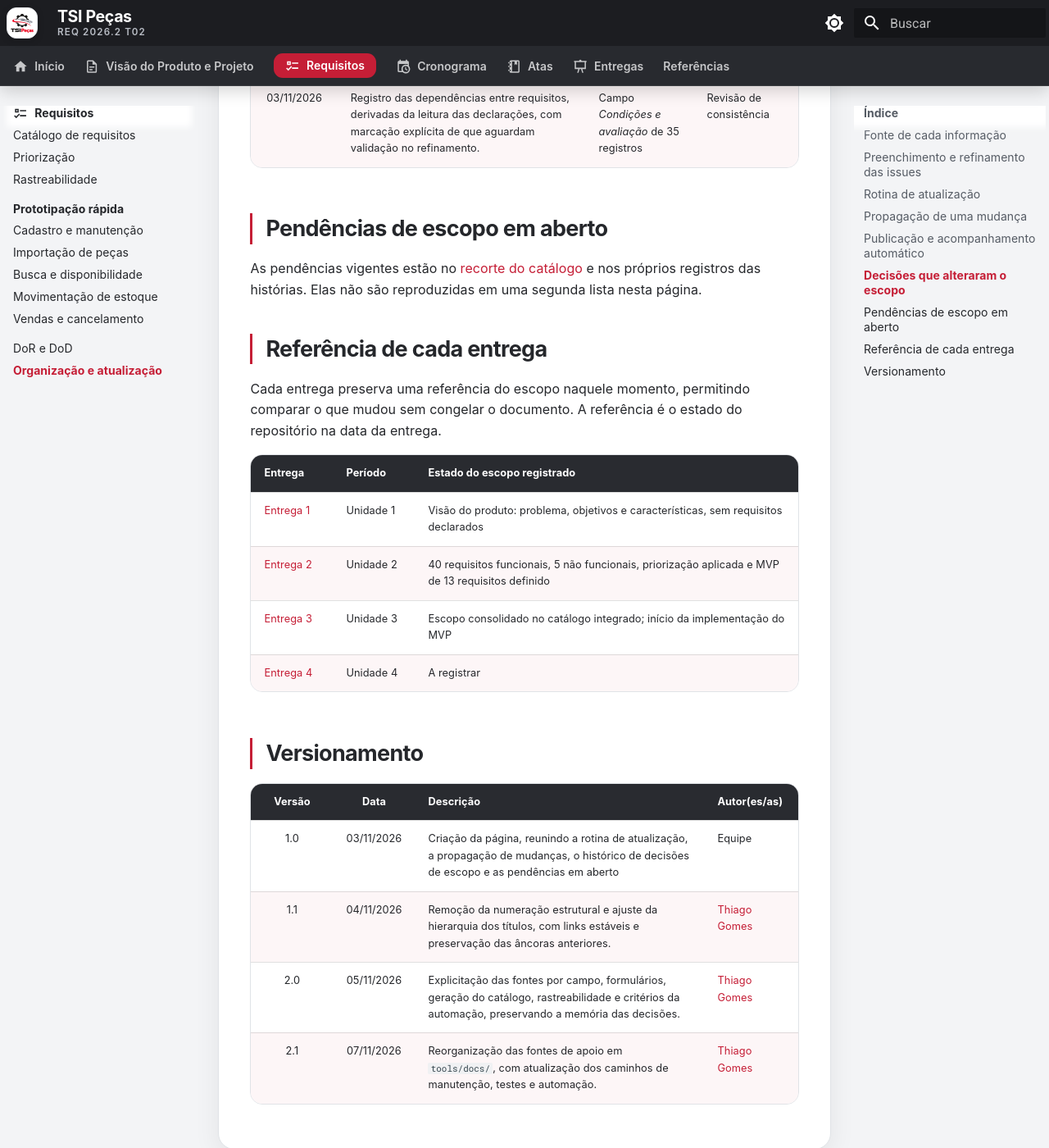
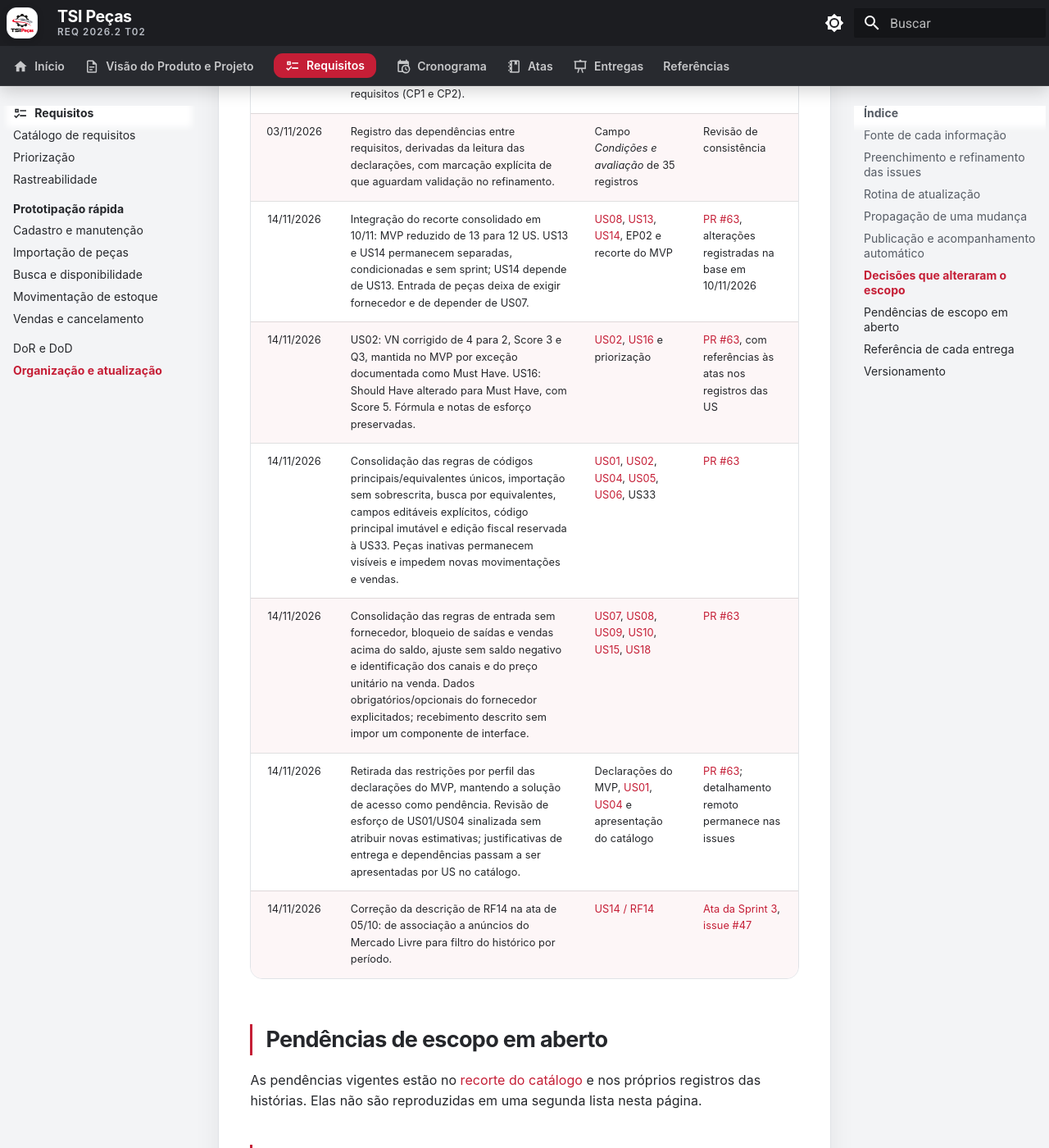
Before and after one commit to mdsreq-fga-unb/REQ-202562-T02-TSI-AutoPecas, an MkDocs documentation site: the page built from docs/visao-produto/historico-de-evolucao.md, in a window 1280 px wide and 1400 px high, scrolled down 5575 px. Shown: the whole window at 82% size. Built offline with MkDocs 1.6.1 and Material for MkDocs 9.7.7, drawn with Linux system fonts in a browser that asks for light colours; comment, search, counter and statistics services are not loaded.

Commit message:
docs: corrige RF14 e registra decisões do MVP (#47)

```diff
--- a/docs/visao-produto/historico-de-evolucao.md
+++ b/docs/visao-produto/historico-de-evolucao.md
@@ -127,6 +127,12 @@ indica a data, a decisão, os elementos afetados e a origem da mudança.
 | 03/11/2026 | **Consolidação do escopo em um catálogo integrado.** Cada requisito passou a ter um registro único, reunindo declaração, intenção e valor, origem, condições, priorização, entrega, situação e evolução. As listas paralelas de requisitos mantidas no Backlog de produto foram eliminadas, e as páginas de priorização, MVP e rastreabilidade passaram a consultar o catálogo. | Todos os registros; páginas 8 a 12 na numeração original | Estudo de caso do Capítulo 12 |
 | 03/11/2026 | Adoção dos nomes das características definidos na Visão do Produto como versão vigente, corrigindo a divergência com os nomes usados na página de requisitos (CP1 e CP2). | [CP1](solucao-e-caracteristicas.md#cp1), [CP2](solucao-e-caracteristicas.md#cp2) e seus requisitos | Revisão de consistência |
 | 03/11/2026 | Registro das dependências entre requisitos, derivadas da leitura das declarações, com marcação explícita de que aguardam validação no refinamento. | Campo *Condições e avaliação* de 35 registros | Revisão de consistência |
+| 14/11/2026 | Integração do recorte consolidado em 10/11: MVP reduzido de 13 para 12 US. US13 e US14 permanecem separadas, condicionadas e sem sprint; US14 depende de US13. Entrada de peças deixa de exigir fornecedor e de depender de US07. | [US08](requisitos-de-software.md#us08), [US13](requisitos-de-software.md#us13), [US14](requisitos-de-software.md#us14), EP02 e recorte do MVP | [PR #63](https://github.com/mdsreq-fga-unb/REQ-202562-T02-TSI-AutoPecas/pull/63), alterações registradas na base em 10/11/2026 |
+| 14/11/2026 | US02: VN corrigido de 4 para 2, Score 3 e Q3, mantida no MVP por exceção documentada como Must Have. US16: Should Have alterado para Must Have, com Score 5. Fórmula e notas de esforço preservadas. | [US02](requisitos-de-software.md#us02), [US16](requisitos-de-software.md#us16) e priorização | [PR #63](https://github.com/mdsreq-fga-unb/REQ-202562-T02-TSI-AutoPecas/pull/63), com referências às atas nos registros das US |
+| 14/11/2026 | Consolidação das regras de códigos principais/equivalentes únicos, importação sem sobrescrita, busca por equivalentes, campos editáveis explícitos, código principal imutável e edição fiscal reservada à US33. Peças inativas permanecem visíveis e impedem novas movimentações e vendas. | [US01](requisitos-de-software.md#us01), [US02](requisitos-de-software.md#us02), [US04](requisitos-de-software.md#us04), [US05](requisitos-de-software.md#us05), [US06](requisitos-de-software.md#us06), US33 | [PR #63](https://github.com/mdsreq-fga-unb/REQ-202562-T02-TSI-AutoPecas/pull/63) |
+| 14/11/2026 | Consolidação das regras de entrada sem fornecedor, bloqueio de saídas e vendas acima do saldo, ajuste sem saldo negativo e identificação dos canais e do preço unitário na venda. Dados obrigatórios/opcionais do fornecedor explicitados; recebimento descrito sem impor um componente de interface. | [US07](requisitos-de-software.md#us07), [US08](requisitos-de-software.md#us08), [US09](requisitos-de-software.md#us09), [US10](requisitos-de-software.md#us10), [US15](requisitos-de-software.md#us15), [US18](requisitos-de-software.md#us18) | [PR #63](https://github.com/mdsreq-fga-unb/REQ-202562-T02-TSI-AutoPecas/pull/63) |
+| 14/11/2026 | Retirada das restrições por perfil das declarações do MVP, mantendo a solução de acesso como pendência. Revisão de esforço de US01/US04 sinalizada sem atribuir novas estimativas; justificativas de entrega e dependências passam a ser apresentadas por US no catálogo. | Declarações do MVP, [US01](requisitos-de-software.md#us01), [US04](requisitos-de-software.md#us04) e apresentação do catálogo | [PR #63](https://github.com/mdsreq-fga-unb/REQ-202562-T02-TSI-AutoPecas/pull/63); detalhamento remoto permanece nas issues |
+| 14/11/2026 | Correção da descrição de RF14 na ata de 05/10: de associação a anúncios do Mercado Livre para filtro do histórico por período. | [US14 / RF14](requisitos-de-software.md#rf14) | [Ata da Sprint 3](../atas/sprint-3.md), [issue #47](https://github.com/mdsreq-fga-unb/REQ-202562-T02-TSI-AutoPecas/issues/47) |
 
 ## <span id="124-pendencias-de-escopo-em-aberto"></span>Pendências de escopo em aberto {#pendencias-de-escopo-em-aberto}
 
--- a/tools/docs/data/backlog.json
+++ b/tools/docs/data/backlog.json
@@ -485,7 +485,8 @@
       "history": [
         "- 03/11/2026 · Registro consolidado no catálogo integrado: declaração, origem, condições, priorização, entrega e situação passaram a ser mantidas em um único lugar.",
         "- 10/11/2026 · Terminologia padronizada para português brasileiro, sem alteração do comportamento (#55).",
-        "- 10/11/2026 · Retirada do MVP e da Sprint 5 por depender da US13, que está condicionada. Mantida separada, também como condicionada, sem aposentadoria nem fusão; RF14/US14 continuam significando filtrar histórico por período (#37, #47, #48, #52, #53). A divergência da descrição na ata de 05/10 permanece a retificar na origem."
+        "- 10/11/2026 · Retirada do MVP e da Sprint 5 por depender da US13, que está condicionada. Mantida separada, também como condicionada, sem aposentadoria nem fusão; RF14/US14 continuam significando filtrar histórico por período (#37, #47, #48, #52, #53). A divergência da descrição na ata de 05/10 permanece a retificar na origem.",
+        "- 14/11/2026 · Descrição de RF14 corrigida na ata de 05/10 para filtrar histórico por período."
       ],
       "delivery_reason": "Fora do MVP por decisão de escopo, apesar do Score 4: o filtro depende da consulta de histórico da US13, também condicionada. Permanece como história separada, sem sprint, e sua eventual entrega exige a disponibilidade da US13."
     },
@@ -1384,7 +1385,6 @@
       "As issues ainda precisam alinhar narrativa, critérios e dependências às declarações aprovadas: remover exigências de perfis do MVP, atualizar a entrada sem fornecedor e incorporar as regras de códigos, saldo e peças inativas (#48, #50, #52, #53).",
       "US01 exige reestimativa de esforço e US04 exige revisão do impacto da busca por códigos equivalentes; as notas atuais foram preservadas até avaliação da equipe.",
       "US02: acordar o modelo da planilha e se haverá coluna de códigos equivalentes, sem assumir essa estrutura como aprovada.",
-      "A descrição de RF14 na ata de 05/10 diverge do significado atual de US14/RF14. Retificar a ata na origem; não usar a igualdade do código como prova de validação (#47, #53). US13 e US14 permanecem separadas e fora do MVP.",
       "As demais pontuações de valor de negócio aguardam confirmação formal do proprietário.",
       "RNF04 permanece sem CP de origem definida; as correções de RNFs da issue #49 não integram esta revisão."
     ]
```
Also changed, not shown: docs/atas/sprint-3.md (+2 -1 lines).
